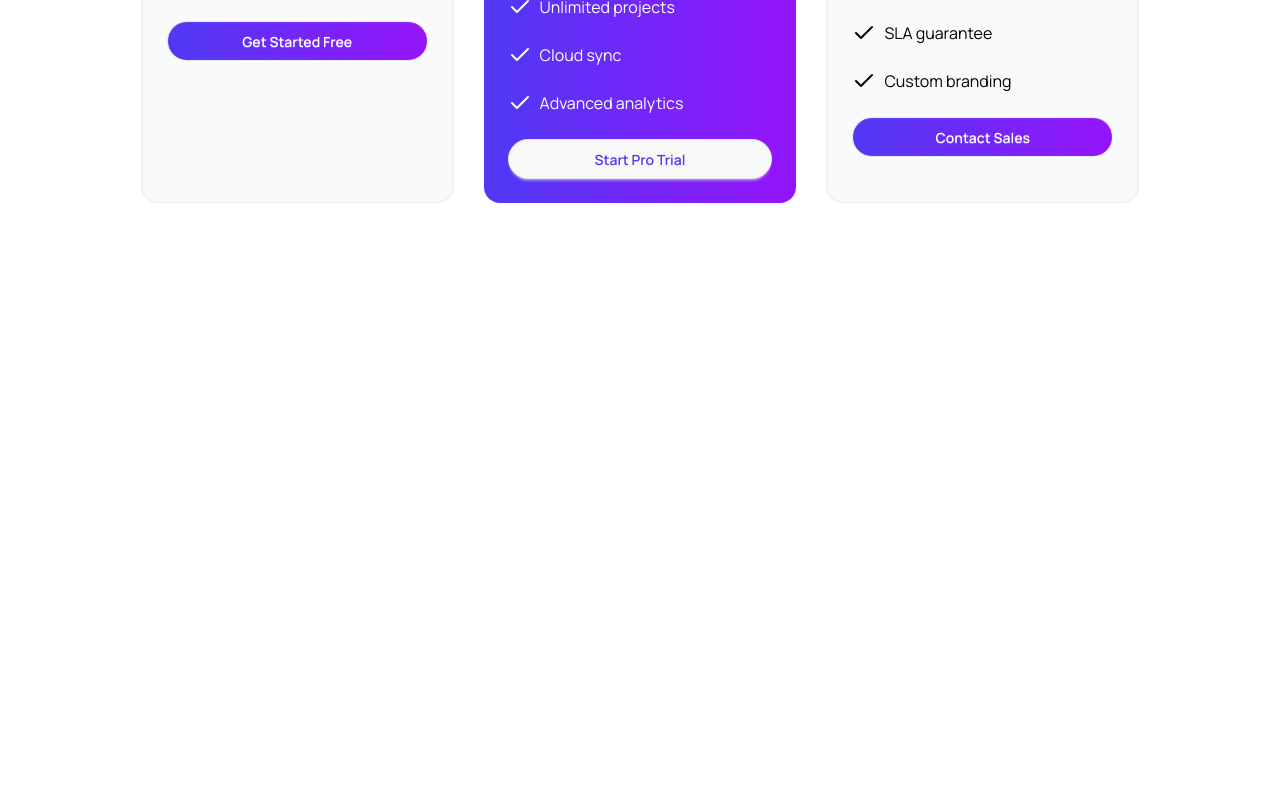
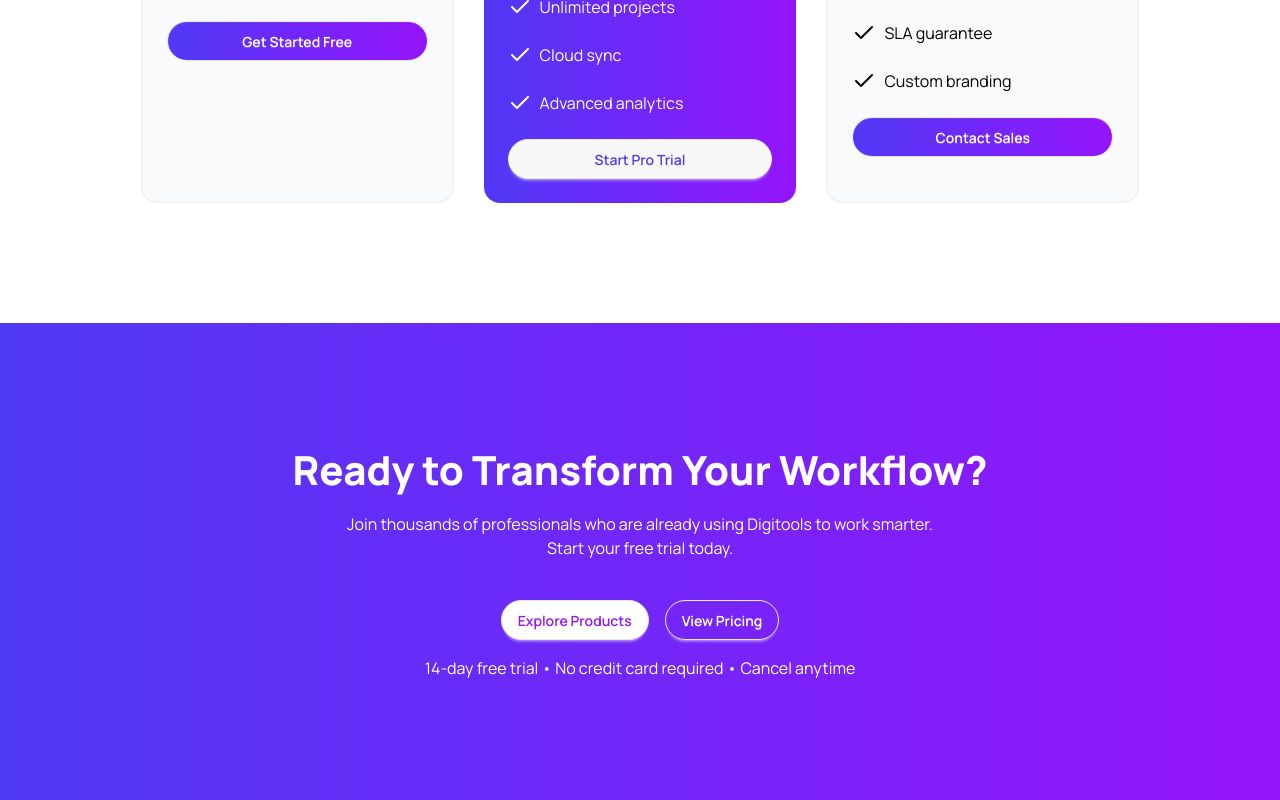
Before and after one commit to mahmudul-Hasan-2/Digitool-Assignment-6, a React (Vite) app: page / in a window 1280 px wide. Shown: the part 4347-5147 px from the top of the page. Before the commit the page ends 4550 px from the top, so only its background shows below. Built offline with nearby package versions, Linux system fonts and the light colour scheme.

Commit message:
Has make the Newsletter section

```diff
--- a/src/App.jsx
+++ b/src/App.jsx
@@ -6,6 +6,7 @@ import Navbar from "./Components/Navbar/Navbar";
 import Stats from "./Components/Stats/Stats";
 import Steps from "./Components/Steps/Steps";
 import Pricing from "./Components/Pricing/Pricing";
+import Newsletter from "./Components/Newsletter/Newsletter";
 
 // Fetching Products
 const fetchProducts = async () => {
@@ -43,6 +44,10 @@ function App() {
       <Steps></Steps>
       {/* Pricing */}
       <Pricing></Pricing>
+      {/* Newsletter */}
+      <Newsletter></Newsletter>
+      {/* Footer */}
+
     </>
   );
 }
--- /dev/null
+++ b/src/Components/Newsletter/Newsletter.jsx
@@ -0,0 +1,32 @@
+import React from "react";
+
+const Newsletter = () => {
+  return (
+    <div className="space-y-10 gradient mt-30 py-30 text-center flex items-center justify-center flex-col text-white">
+      <div className="space-y-4">
+        <h1 className="text-2xl md:text-[40px] font-extrabold">
+          Ready to Transform Your Workflow?
+        </h1>
+        <p className="text-[14px] sm:text-base">
+          Join thousands of professionals who are already using Digitools to
+          work smarter. <br /> Start your free trial today.
+        </p>
+      </div>
+      <div>
+        <div className="space-y-4 flex gap-4 justify-center">
+          <button className="btn bg-white transform hover:scale-105 transition-all duration-1000 text-[#9514FA] rounded-full">
+            Explore Products
+          </button>
+          <button className="btn bg-transparent transform hover:scale-105 transition-all duration-1000 text-white rounded-full">
+            View Pricing
+          </button>
+        </div>
+        <div>
+          <p>14-day free trial • No credit card required • Cancel anytime</p>
+        </div>
+      </div>
+    </div>
+  );
+};
+
+export default Newsletter;
```
